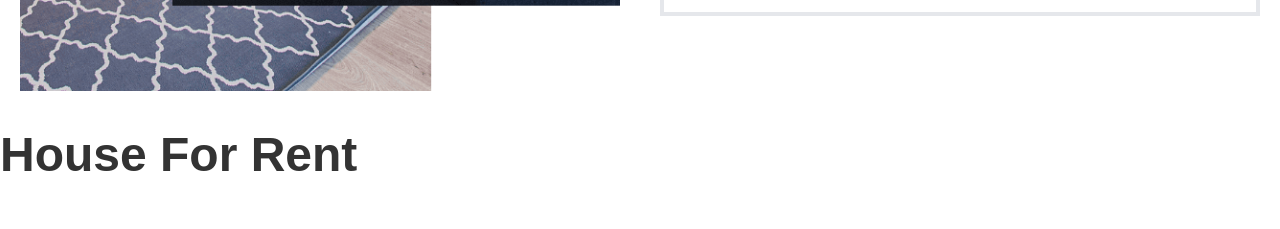
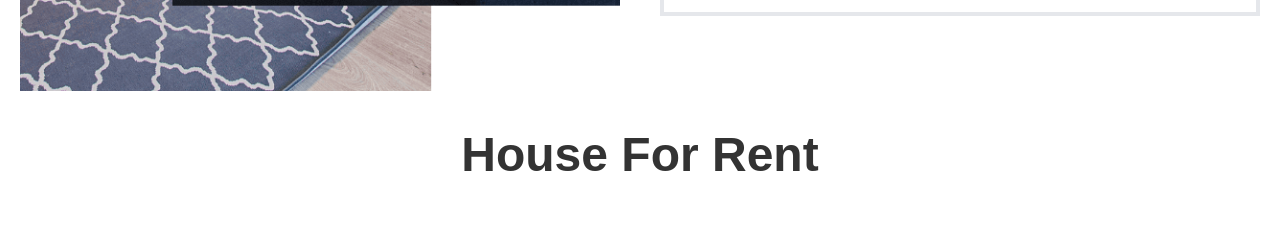
Before and after one commit to devmonika/Havenly-client, a React (Create React App) app: page / in a window 1280 px wide. Shown: the part 860-1089 px from the top of the page. Built offline with nearby package versions, Linux system fonts and the light colour scheme.

Commit message:
text center on header
text center on header

```diff
--- a/src/Pages/HouseCards/HouseCards.js
+++ b/src/Pages/HouseCards/HouseCards.js
@@ -4,7 +4,7 @@ import { Link } from 'react-router-dom';
 const HouseCards = () => {
     return (
         <div className=" min-h-screen">
-            <h1 className='text-5xl font-bold'>House For Rent</h1>
+            <h1 className='text-5xl font-bold text-center'>House For Rent</h1>
             <div className="max-w-screen-xl mx-auto px-4 pt-16 pb-4">
                 <div className="flex flex-col flex-wrap md:flex-row md:-mx-2">
                 <div className="h-72 md:h-96 w-full md:w-1/2 lg:w-1/4 mb-4 lg:mb-0">
--- a/src/Pages/Shared/Header/Header.css
+++ b/src/Pages/Shared/Header/Header.css
@@ -3,7 +3,7 @@
 	margin: 0;
 	box-sizing: border-box;
 	font-family: "Titillium Web", sans-serif;
-	overflow-y: hidden;
+	overflow-x: hidden;
 }
 
 :root {
```
